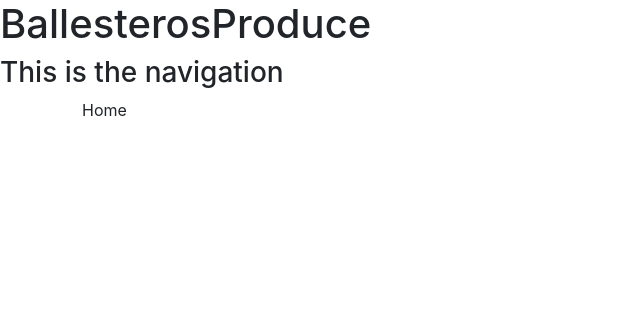
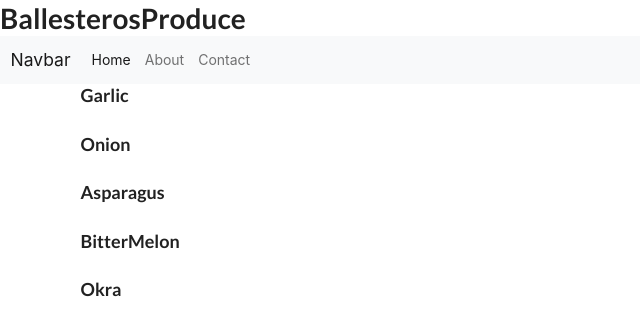
Before and after one commit to QuantamDhee/TestingProduce, a React (Create React App) app: page / in a window 1280 px wide. Shown: the top 336 px of the page, without its empty margins (0-640 px from the left). Built offline with nearby package versions, Linux system fonts and the light colour scheme.

Commit message:
added simple Products

```diff
--- a/package.json
+++ b/package.json
@@ -10,6 +10,7 @@
     "react-dom": "^18.1.0",
     "react-router-dom": "^6.3.0",
     "react-scripts": "5.0.1",
+    "semantic-ui-css": "^2.4.1",
     "web-vitals": "^2.1.4"
   },
   "scripts": {
--- a/src/components/Navigation.js
+++ b/src/components/Navigation.js
@@ -1,10 +1,34 @@
 import React from "react";
+import { Link } from 'react-router-dom';
 
 function Navigation() {
     return(
-        <div>
-            <h3>This is the navigation</h3>
+        <nav className="navbar navbar-expand-lg bg-light ">
+        <div className="container-fluid">
+          <Link className="navbar-brand" to="/">
+            Navbar
+          </Link>
+          <div className="navbar-collapse">
+            <ul className="navbar-nav">
+              <li className="nav-item">
+                <Link className="nav-link active" to="/">
+                  Home
+                </Link>
+              </li>
+              <li className="nav-item">
+                <Link className="nav-link" to="/about">
+                  About
+                </Link>
+              </li>
+              <li className="nav-item">
+                <Link className="nav-link" to="/contact">
+                  Contact
+                </Link>
+              </li>
+            </ul>
+          </div>
         </div>
+      </nav>
     )
 }
 
--- a/src/components/Products.js
+++ b/src/components/Products.js
@@ -0,0 +1,42 @@
+import React from 'react'
+import { useState } from 'react'
+
+function Products() {
+    const [products, setProducts] = useState([
+        {
+            id: 1,
+            name: "Garlic",
+            price: "3.00"
+        },
+        {
+            id: 2,
+            name: "Onion",
+            price: "3.50"
+        },
+        {
+            id: 3,
+            name: "Asparagus",
+            price: "2.50"
+        },
+        {
+            id: 4,
+            name: "BitterMelon",
+            price: "4.00"
+        },
+        {
+            id: 5,
+            name: "Okra",
+            price: "5.00"
+        },
+    ])
+
+  return (
+    <div>
+        {products.map((product) => (
+            <h3 key={product.id}>{product.name}</h3>
+        ))}
+    </div>
+  )
+}
+
+export default Products
--- a/src/index.js
+++ b/src/index.js
@@ -1,3 +1,4 @@
+import 'semantic-ui-css/semantic.min.css'
 import React from 'react';
 import ReactDOM from 'react-dom/client';
 import './index.css';
--- a/src/paths/Home.js
+++ b/src/paths/Home.js
@@ -1,8 +1,11 @@
 import React from 'react'
+import Products from '../components/Products'
 
 function Home() {
   return (
-    <div>Home</div>
+    <div>
+      <Products />
+    </div>
   )
 }
 
```
Also changed, not shown: src/components/ProductCard.js (+11 -0 lines), 1 other file (tests, documents, lock files or other folders).
